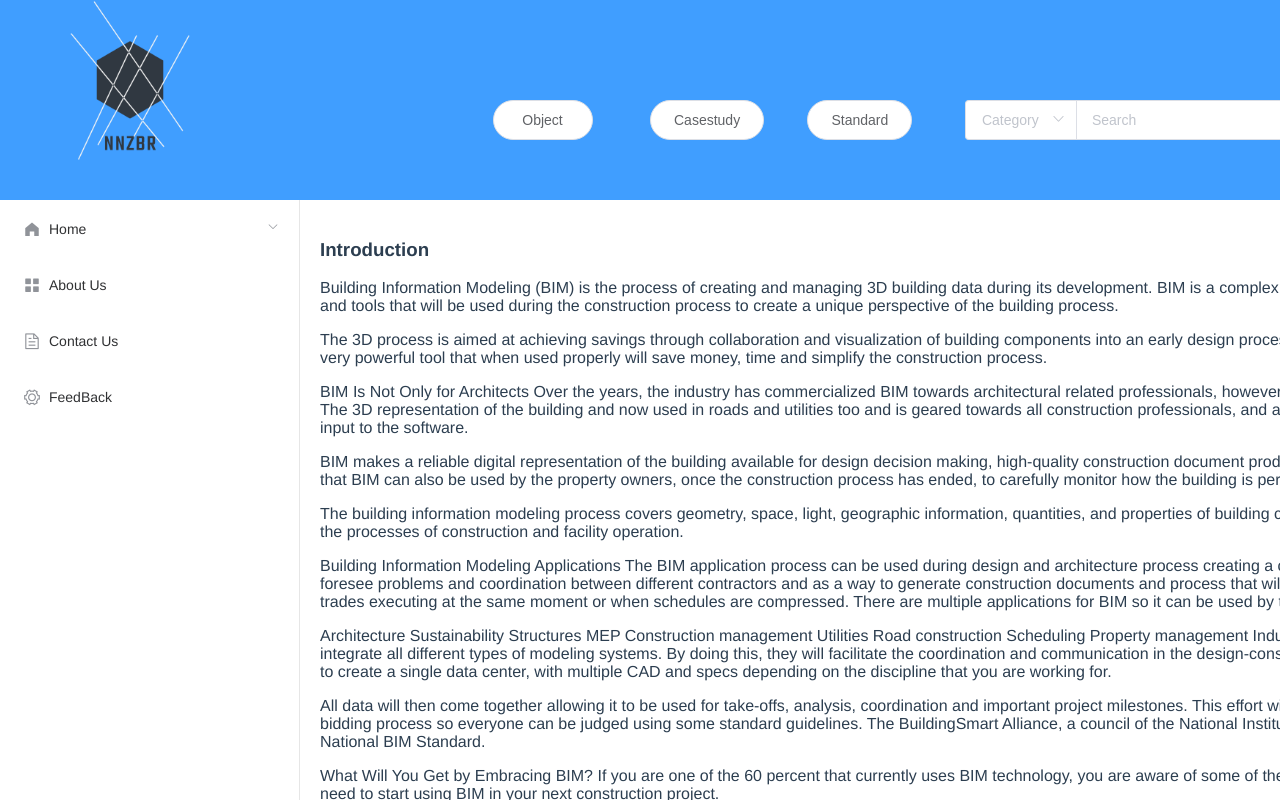
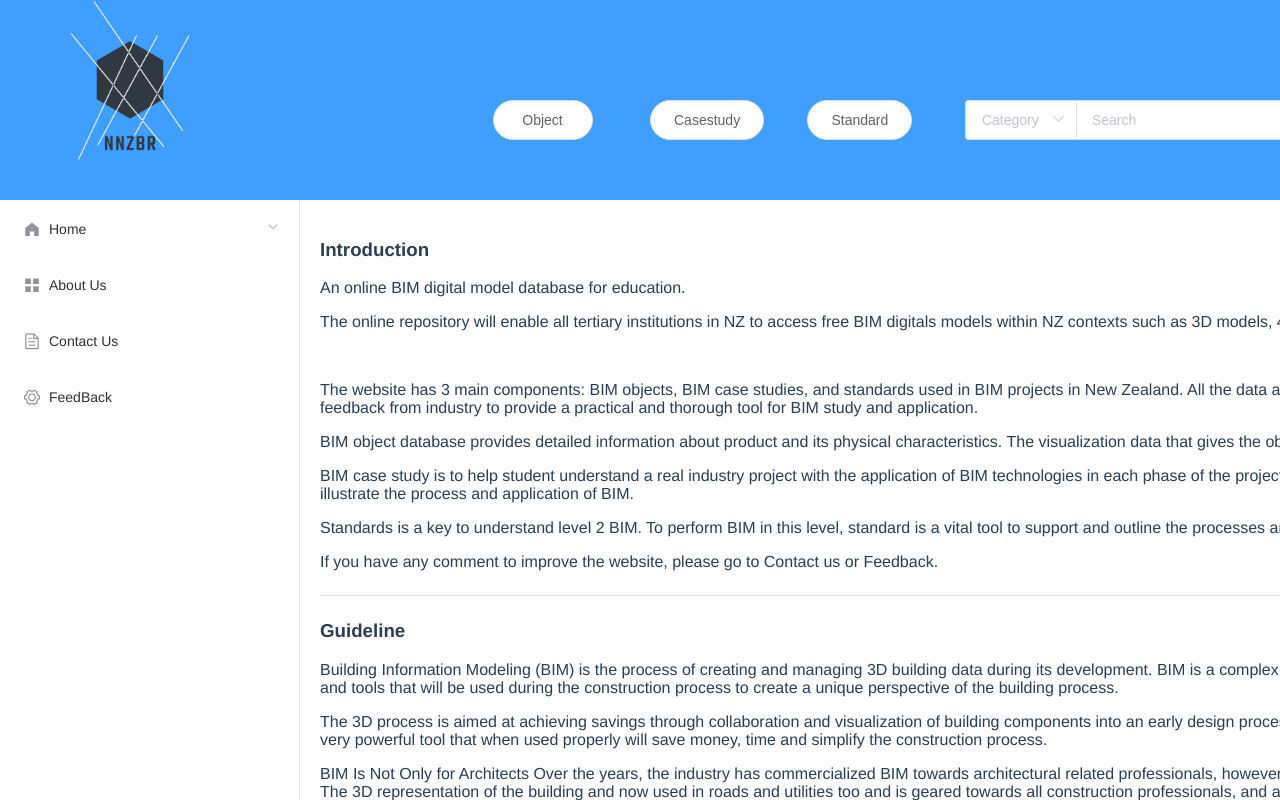
Before and after one commit to NoMacAlive/MyNodeProject, a Vue app: page /#/ in a window 1280 px wide. Shown: the top 800 px of the page. Built offline with nearby package versions, Linux system fonts and the light colour scheme.

Commit message:
made standard page

```diff
--- a/src/App.vue
+++ b/src/App.vue
@@ -70,10 +70,12 @@
               <el-menu-item @click="goAssignBlock('Guideline',50)" index="1-2"><span class="home">GuideLines</span></el-menu-item>
             </el-menu-item-group>
           </el-submenu>
+          <router-link to="aboutUs"  style="text-decoration: none">
           <el-menu-item index="2">
             <i class="el-icon-menu"></i>
             <span slot="title">About Us</span>
           </el-menu-item>
+          </router-link>
           <el-menu-item index="3">
             <i class="el-icon-document"></i>
             <span slot="title">Contact Us
@@ -116,8 +118,8 @@ export default {
         width: '40px',
         height: '40px',
         borderRadius: '4px',
-        lineHeight: '45px', // 请保持与高度一致以垂直居中
-        background: '#e7eaf1'// 按钮的背景颜色
+        lineHeight: '45px',
+        background: '#e7eaf1'
       }
     }
   },
--- a/src/components/HelloWorld.vue
+++ b/src/components/HelloWorld.vue
@@ -2,27 +2,14 @@
 <div>
 <h1 ref="Introduction">Introduction</h1>
 
-<p>Building Information Modeling (BIM) is the process of creating and managing 3D building data during its development. BIM is a complex multiphase process that gathers input from team members to model the components and tools that will be used during the construction process to create a unique perspective of the building process.</p>
-
-<p> The 3D process is aimed at achieving savings through collaboration and visualization of building components into an early design process that will dictate changes and modifications to the actual construction process. It is a very powerful tool that when used properly will save money, time and simplify the construction process.</p>
-
-<p> BIM Is Not Only for Architects Over the years, the industry has commercialized BIM towards architectural related professionals, however, the real purpose and benefits of BIM relate to all construction industry professionals. The 3D representation of the building and now used in roads and utilities too and is geared towards all construction professionals, and all of you are responsible for understanding the process and participate in providing input to the software.</p>
-
-<p> BIM makes a reliable digital representation of the building available for design decision making, high-quality construction document production, construction planning, performance predictions, and cost estimates. Not only, that BIM can also be used by the property owners, once the construction process has ended, to carefully monitor how the building is performing and to complete repairs efficiently.</p>
-
-<p>The building information modeling process covers geometry, space, light, geographic information, quantities, and properties of building components. BIM can be used to demonstrate the entire building life cycle, including the processes of construction and facility operation.</p>
-
-<p>Building Information Modeling Applications The BIM application process can be used during design and architecture process creating a clear picture used for better and more integrated designs. The software will be used to foresee problems and coordination between different contractors and as a way to generate construction documents and process that will later be implemented during the physical process. It is ideal when there are many trades executing at the same moment or when schedules are compressed. There are multiple applications for BIM so it can be used by the following groups:</p>
-
-<p>Architecture Sustainability Structures MEP  Construction management Utilities Road construction Scheduling Property management Industry groups are trying to develop one standardized BIM model that can be used to integrate all different types of modeling systems. By doing this, they will facilitate the coordination and communication in the design-construction-operation team under one single platform. The purpose of this movement is to create a single data center, with multiple CAD and specs depending on the discipline that you are working for.</p>
-
-<p>All data will then come together allowing it to be used for take-offs, analysis, coordination and important project milestones. This effort will help standardize the process and will establish a base that can be used during the bidding process so everyone can be judged using some standard guidelines. The BuildingSmart Alliance, a council of the National Institute of Building Sciences, in Washington, D.C., is leading these efforts towards a National BIM Standard.</p>
-
-<p>What Will You Get by Embracing BIM? If you are one of the 60 percent that currently uses BIM technology, you are aware of some of these benefits. However, if you haven't started yet, here are a few reasons why you need to start using BIM in your next construction project.</p>
-
-<p>Provides a way to work concurrently on most aspects of building life cycle process Provides a way to change traditional architectural phases and data sharing Integrates actual construction pieces and parts in the modeling process Can be used as a tool to estimate and complete construction cost forecasting Used to monitor actual building performance data Can be used to collect data on warranty, aging, defects, and installation time Determines whether a temporary construction set up is needed  Can be used to sequencing planning or determining how the phases of a project should be scheduled. Can detect or avoid construction and design issues early in the game preventing change orders and unforeseen conditions BIM process and communication greatly enhanced by reporting, scheduling, and submittals</p>
-
-<el-divider></el-divider>
+<p>An online BIM digital model database for education.</p>
+<p>The online repository will enable all tertiary institutions in NZ to access free BIM digitals models within NZ contexts such as 3D models, 4D models, 3D laser scanning models, and clash detection for BIM education.&nbsp;</p>
+<p>&nbsp;</p>
+<p>The website has 3 main components: BIM objects, BIM case studies, and standards used in BIM projects in New Zealand. All the data are collected from New Zealand industry and redesigned base on research and feedback from industry to provide a practical and thorough tool for BIM study and application.&nbsp;</p>
+<p>BIM object database provides detailed information about product and its physical characteristics.&nbsp;The visualization data that gives the object a recognizable appearance and behavioral data.</p>
+<p>BIM case study is to help student understand a real industry project with the application of BIM technologies in each phase of the project. A workflow is carefully researched and designed in each case study is a key to illustrate the process and application of BIM.</p>
+<p>Standards is a key to understand level 2 BIM. To perform BIM in this level, standard is a vital tool to support and outline the processes and information management practices required.&nbsp;</p>
+<p>If you have any comment to improve the website, please go to Contact us or Feedback.&nbsp;</p><el-divider></el-divider>
 
 <h1 ref="Guideline">Guideline</h1>
 
--- /dev/null
+++ b/src/components/aboutUs.vue
@@ -0,0 +1,10 @@
+<template>
+    <div>
+        <p>This project is funded by BRANZ (Building Research Association of New Zealand).&nbsp;</p>
+        <p>The research team of the University of Auckland includes:</p>
+        <p>Principal investigator: Dr. Yang Zou</p>
+        <p>Co-investigator: Dr. Vincent Gonzales</p>
+        <p>Research assistants: Thai Nguyen, Lisa Wang, Guangya Zhu</p>
+        <p>And special thanks to feedbacks from NBEWG members, and many other academic BIM lecturers and students.&nbsp;</p>
+    </div>
+</template>
--- /dev/null
+++ b/src/components/standard.vue
@@ -0,0 +1,27 @@
+<template>
+  <div class="hello">
+    <h2>Welcome to your standard {{ Id }}</h2>
+    <div class="block" v-for="fit in fits" :key="fit">
+    <el-image
+      style="width: 100px; height: 100px"
+      :src="url"
+      :fit="fit"></el-image>
+  </div>
+  </div>
+</template>
+
+<script>
+export default {
+  data () {
+    return {
+      Id: this.$route.query.Id,
+      activeNames: ['1']
+    }
+  },
+  methods: {
+    handleChange (val) {
+      console.log(val)
+    }
+  }
+}
+</script>
--- a/src/components/standards.vue
+++ b/src/components/standards.vue
@@ -15,7 +15,9 @@
                 </span>
                 <div class="bottom clearfix">
                 <time class="time">{{ currentDate }}</time>
-                <el-button type="text" class="button">Download</el-button>
+                <router-link :to="{name: 'standard', query: {Id:o}}">
+                <el-button type="text" class="button">Details</el-button>
+                </router-link>
                 </div>
             </div>
             </el-card>
--- a/src/router/index.js
+++ b/src/router/index.js
@@ -5,6 +5,8 @@ import CaseStudy from '@/components/CaseStudy'
 import objects from '@/components/objects'
 import casestudies from '@/components/casestudies'
 import standards from '@/components/standards'
+import aboutUs from '@/components/aboutUs'
+import standard from '@/components/standard'
 import 'element-ui/lib/theme-chalk/index.css'
 Vue.use(Router)
 
@@ -34,6 +36,16 @@ export default new Router({
       path: '/standards',
       name: 'standards',
       component: standards
+    },
+    {
+      path: '/aboutus',
+      name: 'aboutUs',
+      component: aboutUs
+    },
+    {
+      path: '/standard',
+      name: 'standard',
+      component: standard
     }
   ]
 })
```
